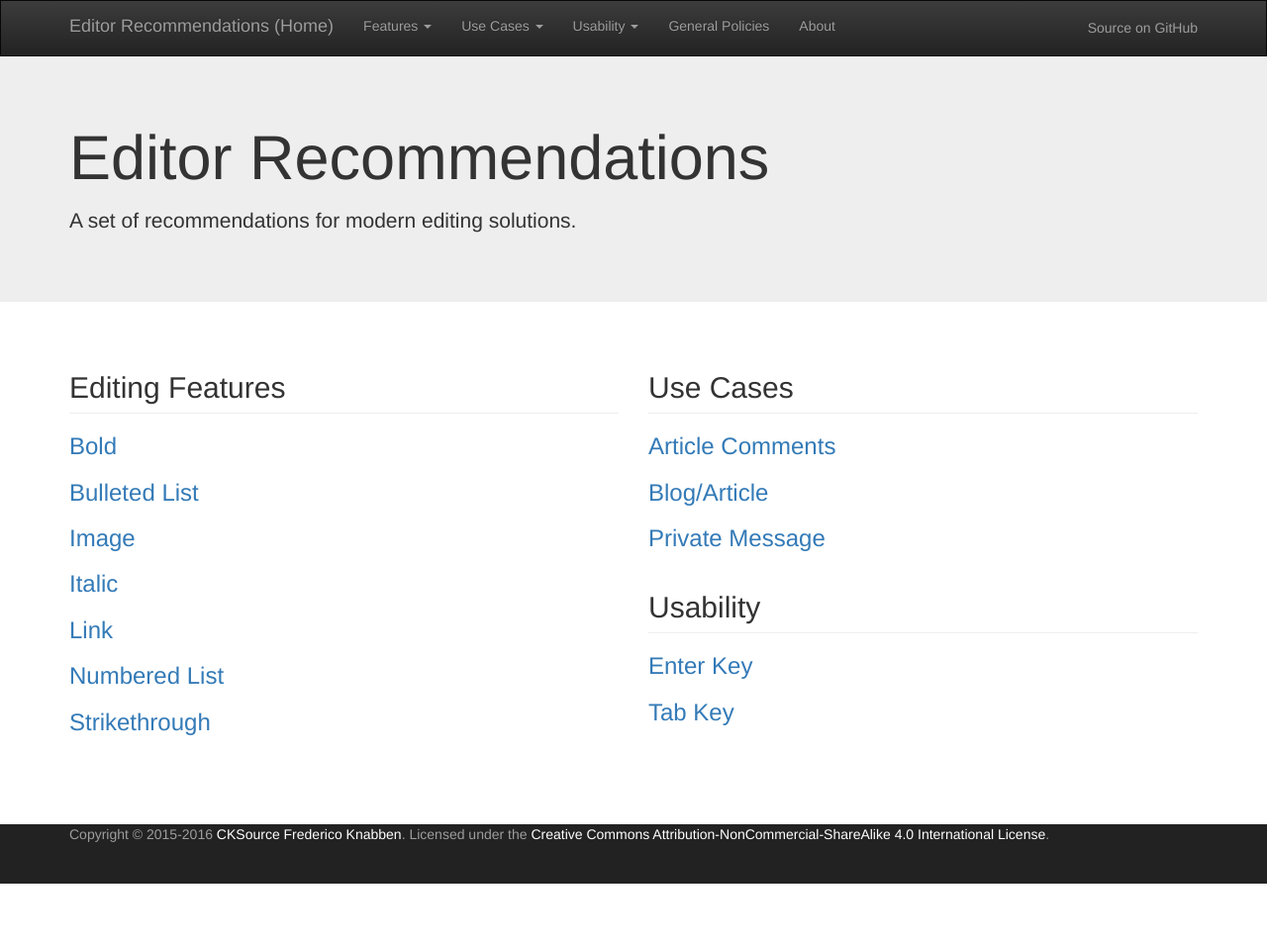
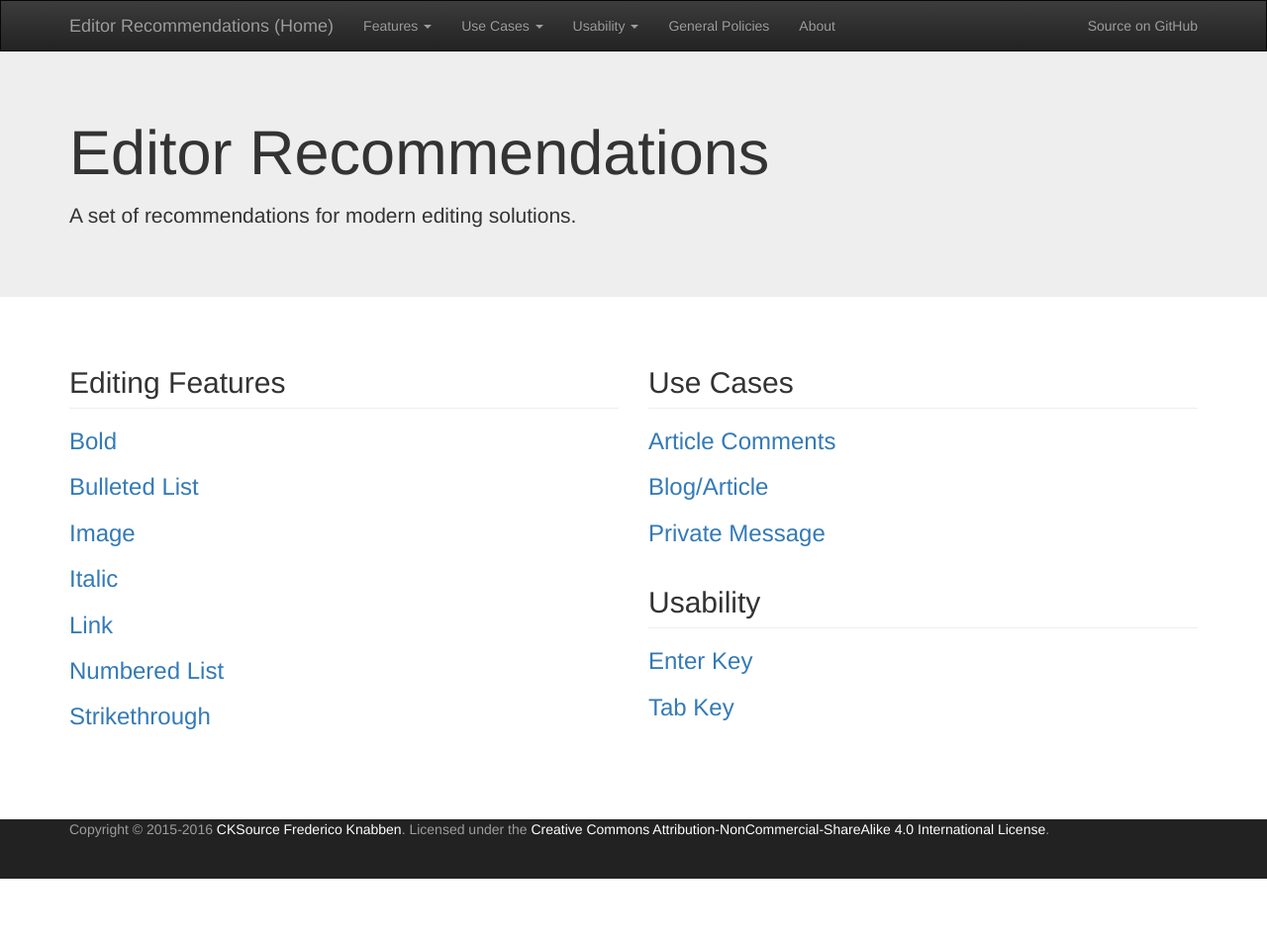
Before and after one commit to ckeditor/editor-recommendations, a Jekyll site: the page built from index.md, in a window 1280 px wide. Shown: the whole page at 99% size. Built offline with Jekyll 4.4.1, drawn with Linux system fonts in a browser that asks for light colours; nearby versions of some CDN libraries.

Commit message:
Refs #24 Source on GitHub link height

```diff
--- a/styles/custom.css
+++ b/styles/custom.css
@@ -41,3 +41,6 @@ body > .container {
 .navbar {
   border-radius: 0;
 }
+.navbar-text {
+  line-height: 20px;
+}
```
